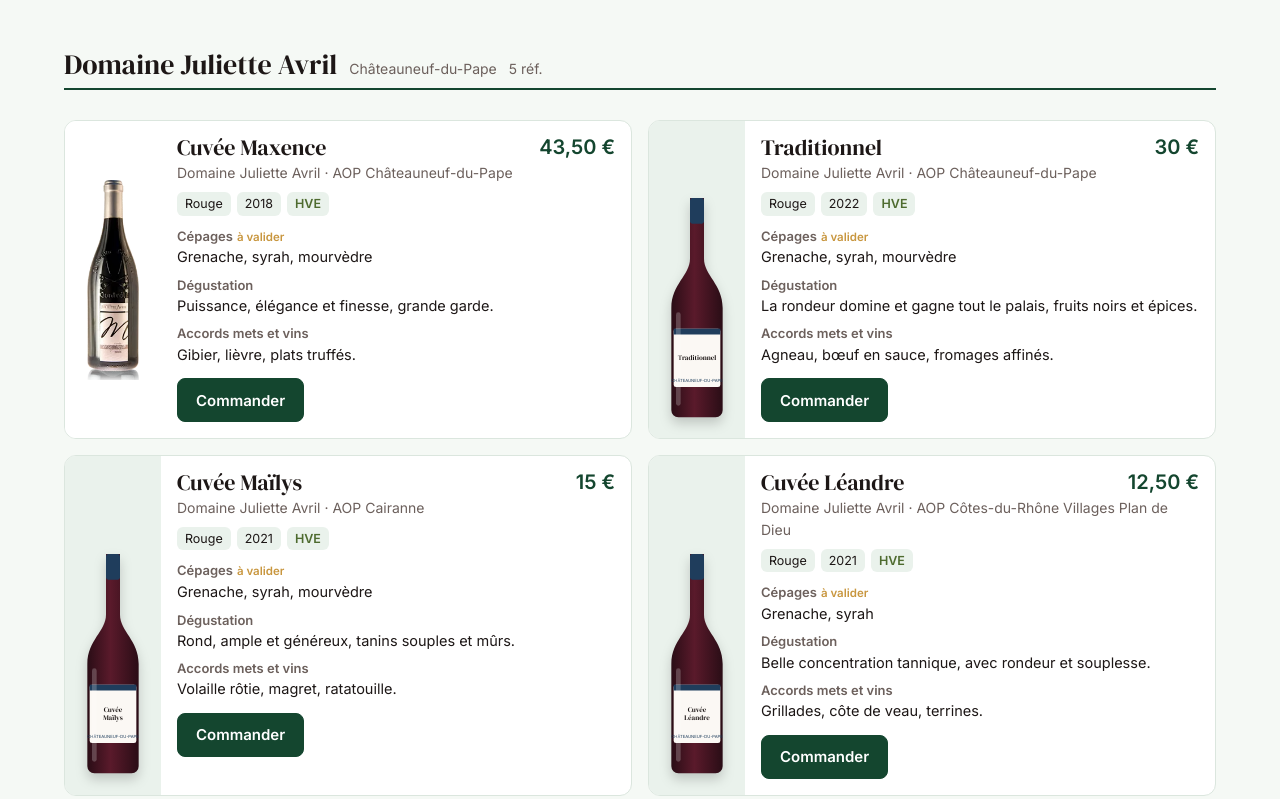
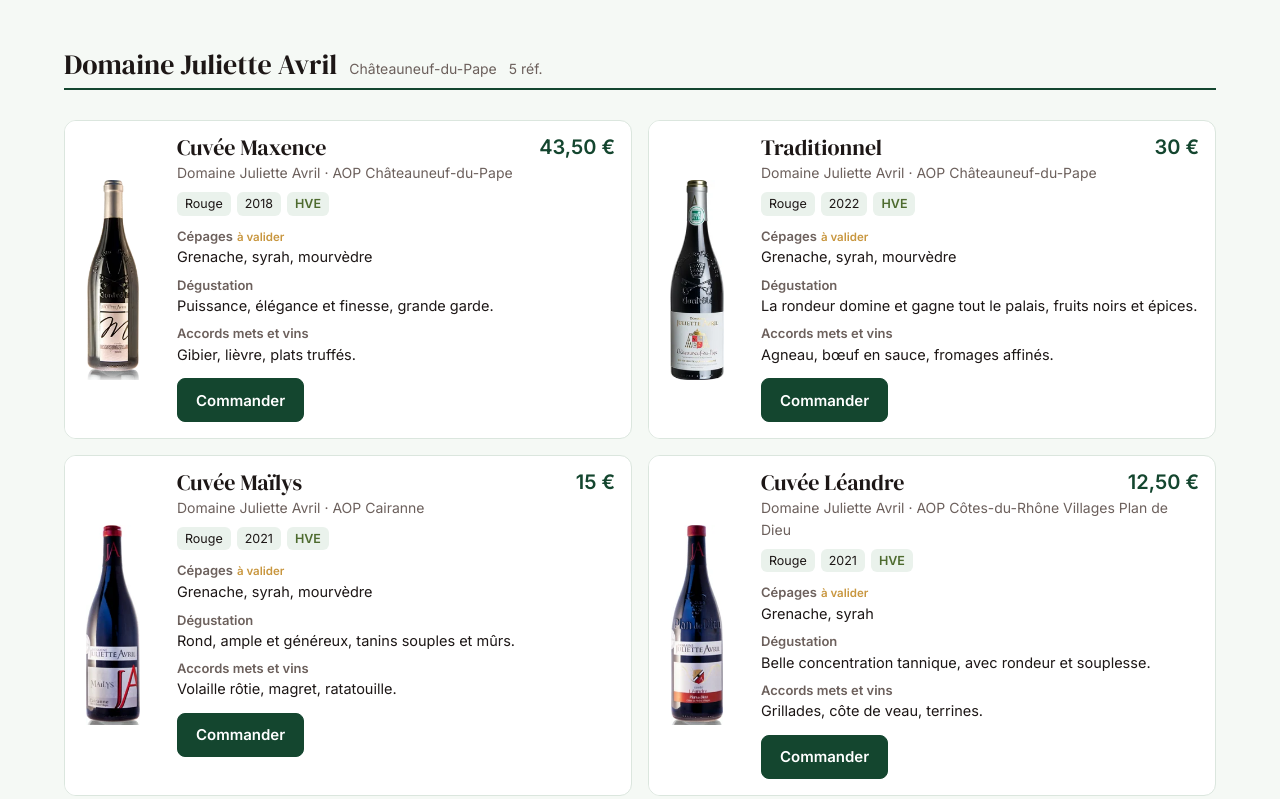
Before and after one commit to philippeligiere/mon-vin-sous-le-sapin, a plain HTML site: page index.html in a window 1280 px wide. Shown: the part 4086-4885 px from the top of the page. Drawn offline with Linux system fonts and the light colour scheme.

Commit message:
Photos des 4 cuvées Juliette Avril
Co-Authored-By: Claude Opus 5.5 <noreply@anthropic.com>
Claude-Session: https://claude.ai/code/session_016Jhk7mVKL7LLXBijkLCSDG

```diff
--- a/index.html
+++ b/index.html
@@ -234,10 +234,10 @@ const W=[
 {d:LL,a:"IGP Méditerranée",n:"Insomnia",img:"ll-insomnia",c:"Rouge",s:"Sans sulfites ajoutés",b:"BIO",m:"2024",p:11,g:"Assemblage de cépages rouges méditerranéens",t:"Fruit pur et éclatant, souple.",x:"Viandes grillées, cuisine du monde."},
 {d:LL,a:"Boisson partiellement fermentée",n:"Je Veux des Bulles dans ma Vie",img:"ll-bulles",c:"Effervescent",s:"Low alcool",b:"BIO",m:"2025",p:10,r:"5,5 % vol.",g:"Raisin partiellement fermenté, cépage à préciser",t:"Bulles légères et fruitées, 5,5 % vol.",x:"Apéritif, brunch, desserts légers."},
 {d:JA,a:"AOP Châteauneuf-du-Pape",n:"Cuvée Maxence",img:"ja-maxence",c:"Rouge",b:"HVE",m:"2018",p:43.5,g:"Grenache, syrah, mourvèdre",t:"Puissance, élégance et finesse, grande garde.",x:"Gibier, lièvre, plats truffés."},
-{d:JA,a:"AOP Châteauneuf-du-Pape",n:"Traditionnel",c:"Rouge",b:"HVE",m:"2022",p:30,g:"Grenache, syrah, mourvèdre",t:"La rondeur domine et gagne tout le palais, fruits noirs et épices.",x:"Agneau, bœuf en sauce, fromages affinés."},
-{d:JA,a:"AOP Cairanne",n:"Cuvée Maïlys",c:"Rouge",b:"HVE",m:"2021",p:15,g:"Grenache, syrah, mourvèdre",t:"Rond, ample et généreux, tanins souples et mûrs.",x:"Volaille rôtie, magret, ratatouille."},
-{d:JA,a:"AOP Côtes-du-Rhône Villages Plan de Dieu",n:"Cuvée Léandre",c:"Rouge",b:"HVE",m:"2021",p:12.5,g:"Grenache, syrah",t:"Belle concentration tannique, avec rondeur et souplesse.",x:"Grillades, côte de veau, terrines."},
-{d:JA,a:"AOP Côtes-du-Rhône",n:"Côtes-du-Rhône",c:"Rouge",b:"HVE",m:"2022",p:10.5,g:"Grenache, syrah",t:"Plus riche qu'un Côtes-du-Rhône classique, fruité et gourmand.",x:"Pizza, charcuterie, plats du quotidien."},
+{d:JA,a:"AOP Châteauneuf-du-Pape",n:"Traditionnel",img:"ja-traditionnel",c:"Rouge",b:"HVE",m:"2022",p:30,g:"Grenache, syrah, mourvèdre",t:"La rondeur domine et gagne tout le palais, fruits noirs et épices.",x:"Agneau, bœuf en sauce, fromages affinés."},
+{d:JA,a:"AOP Cairanne",n:"Cuvée Maïlys",img:"ja-mailys",c:"Rouge",b:"HVE",m:"2021",p:15,g:"Grenache, syrah, mourvèdre",t:"Rond, ample et généreux, tanins souples et mûrs.",x:"Volaille rôtie, magret, ratatouille."},
+{d:JA,a:"AOP Côtes-du-Rhône Villages Plan de Dieu",n:"Cuvée Léandre",img:"ja-leandre",c:"Rouge",b:"HVE",m:"2021",p:12.5,g:"Grenache, syrah",t:"Belle concentration tannique, avec rondeur et souplesse.",x:"Grillades, côte de veau, terrines."},
+{d:JA,a:"AOP Côtes-du-Rhône",n:"Côtes-du-Rhône",img:"ja-cdr",c:"Rouge",b:"HVE",m:"2022",p:10.5,g:"Grenache, syrah",t:"Plus riche qu'un Côtes-du-Rhône classique, fruité et gourmand.",x:"Pizza, charcuterie, plats du quotidien."},
 {d:DC,a:"AOP Crozes-Hermitage",n:"Cuvée Domaine Blanc",img:"dc-blanc",c:"Blanc",b:"HVE",g:"Marsanne, roussanne",t:"Fleurs blanches et fruits jaunes, bouche ronde et fraîche.",x:"Poissons de rivière, volaille à la crème, chèvre."},
 {d:DC,a:"AOP Crozes-Hermitage",n:"Cuvée Domaine Rouge",img:"dc-rouge",c:"Rouge",b:"HVE",g:"Syrah",v:1,t:"Syrah du nord : fruits noirs, violette, poivre.",x:"Côte de bœuf, saucisson, cuisine bistrot."},
 {d:DC,a:"AOP Crozes-Hermitage",n:"Cuvée Bacchus",img:"dc-bacchus",c:"Rouge",b:"HVE",g:"Syrah",v:1,t:"Plus structuré : mûre, réglisse, épices.",x:"Gibier, agneau, fromages affinés."},
```
Also changed, not shown: img/ja-cdr.webp (added), img/ja-leandre.webp (added), img/ja-mailys.webp (added), img/ja-traditionnel.webp (added).
